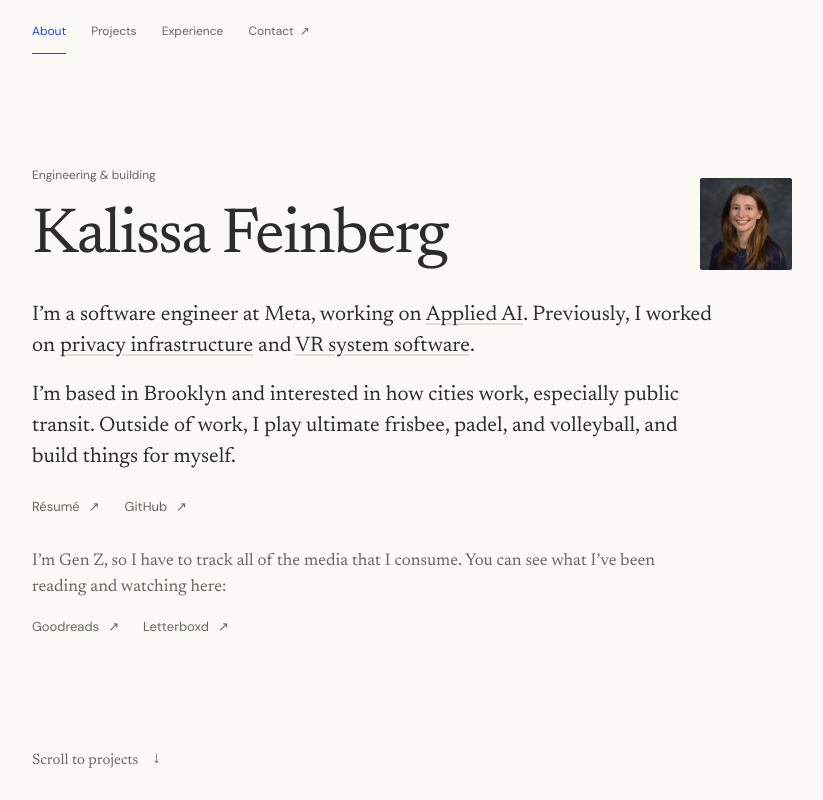
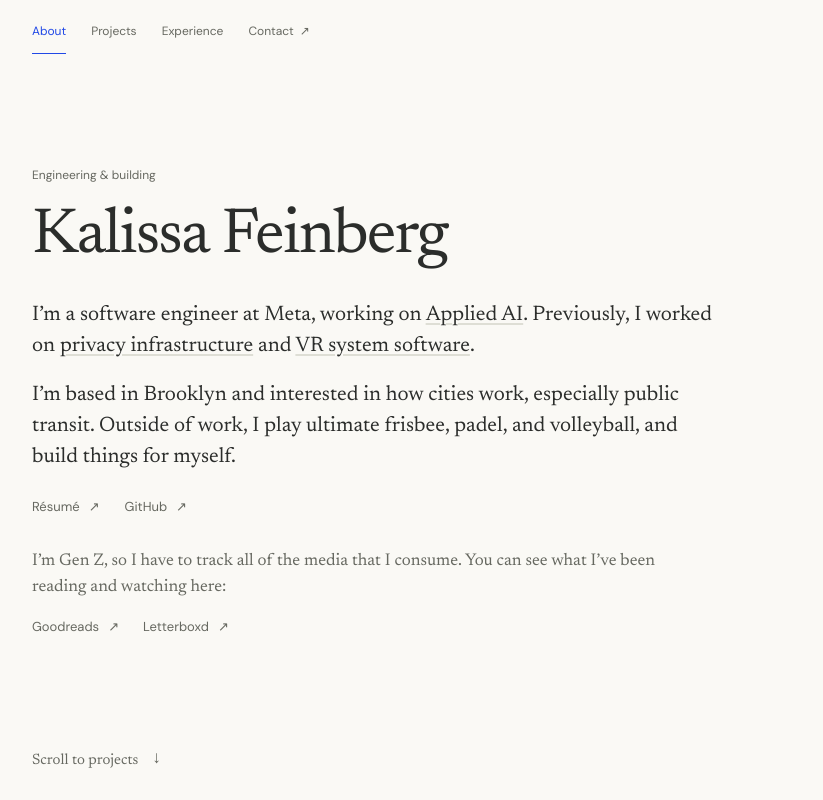
Before and after one commit to kfeinberg/kfeinberg.github.io, a website: page index.html in a window 1280 px wide. Shown: the top 800 px of the page, without its empty margins (228-1051 px from the left). Drawn offline with Linux system fonts and the light colour scheme.

Commit message:
Remove portrait from the portfolio opening

```diff
--- a/index.html
+++ b/index.html
@@ -43,15 +43,6 @@
               <p class="eyebrow">Engineering &amp; building</p>
               <h1 id="hero-heading">Kalissa Feinberg</h1>
             </div>
-            <figure class="hero-portrait">
-              <img
-                src="assets/headshot.jpg"
-                alt="Portrait of Kalissa"
-                width="750"
-                height="750"
-                fetchpriority="high"
-              />
-            </figure>
           </div>
           <div class="bio-copy">
             <p class="professional-bio">
--- a/style.css
+++ b/style.css
@@ -1048,9 +1048,7 @@ html.opening-snap {
   scroll-snap-stop: always;
 }
 .opening-heading {
-  display: grid;
-  grid-template-columns: minmax(0, 1fr) 96px;
-  gap: 28px;
+  display: block;
   align-items: start;
 }
 .opening .bio-copy {
```
Also changed, not shown: tests/browser.cjs (+1 -1 lines).
